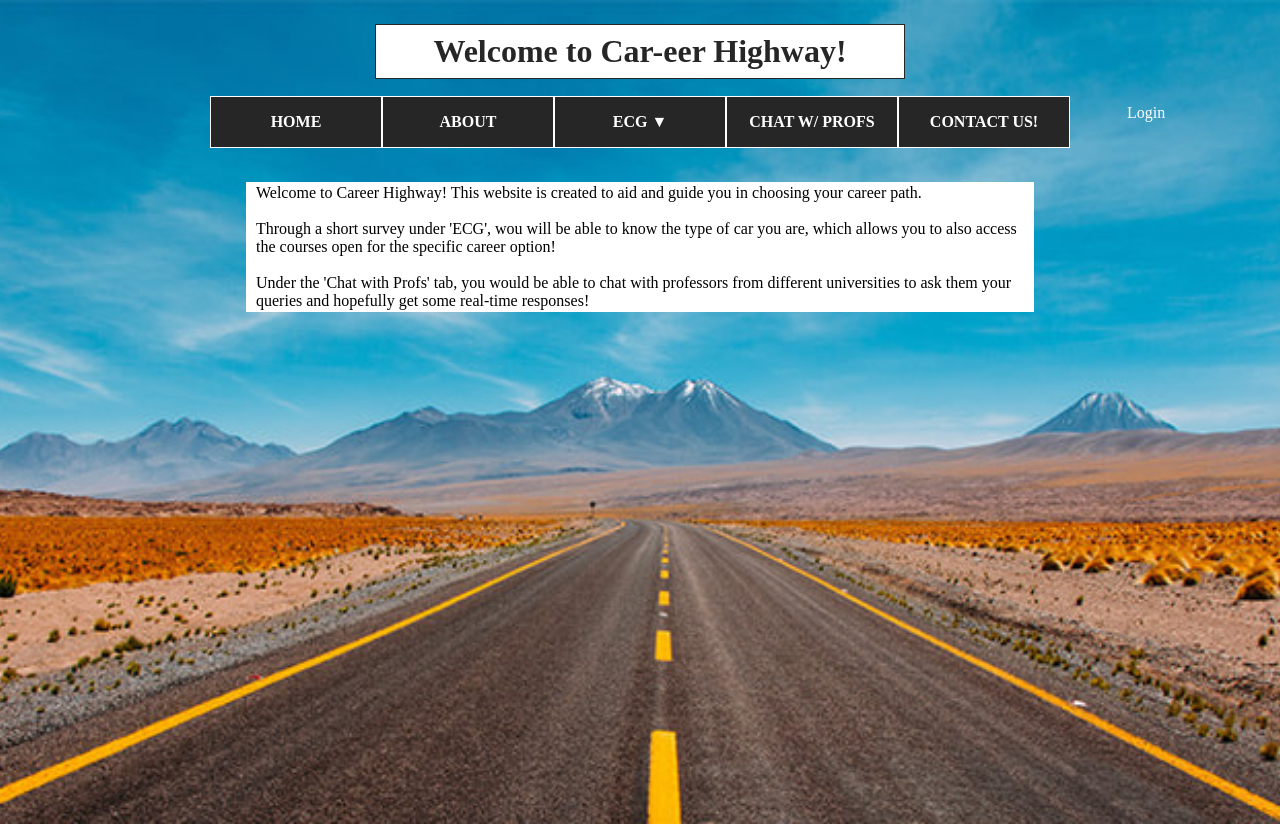
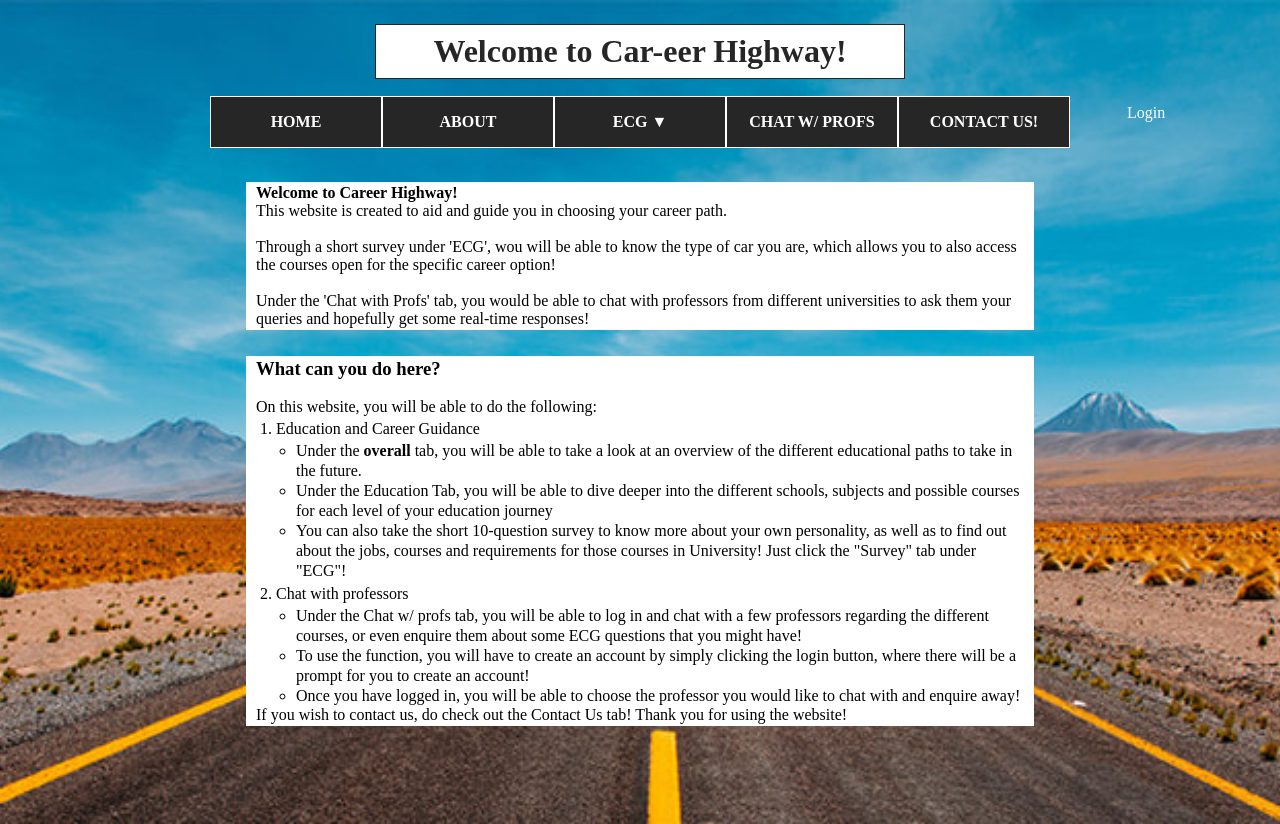
Before and after one commit to orh-0405/Prototype-3, a Flask app: page / in a window 1280 px wide. Run offline with Flask 2, Linux system fonts and the light colour scheme.

Commit message:
added frontend

```diff
--- a/app.py
+++ b/app.py
@@ -106,7 +106,7 @@ def get_jobs(personality):
     data = []
     for row in rows:
         jobs = row[2].split("\n")
-        data.append([row[1], jobs, personality+"_car"])
+        data.append([row[1].replace("_", " "), jobs, personality+"_car"])
     return render_template('4_job_options.html', data=data, New_db_name=New_db_name)
 
 
@@ -131,7 +131,7 @@ def job_info(job_chosen, db_name):
         job_chosen = "Arts_Social_Sciences"
 
     if job_chosen in ['Freelance Designer', 'Marketing Specialist', 'Senior Design ', 'Engineer', 'Chief Engineer', 'Architectural Designer', 'Project Architect']:
-        job_chosen = " "
+        job_chosen = "Design_Environment"
 
     print(job_chosen)
     cursor = db.execute(f"SELECT * FROM {job_chosen}")
@@ -159,10 +159,17 @@ def job_info(job_chosen, db_name):
         descriptions = []
         for row in rows:
             descriptions.append(row[-3])
+        if "_" in job_chosen:
+            idx = job_chosen.index("_")
+            job = job_chosen[:idx] + " and " + job_chosen[idx+1: ]
+            job = job.replace("_", " ")
+        else:
+            job = job_chosen
         return render_template('5_job_desc.html',
                                 descriptions=descriptions,
                                 job_chosen=job_chosen,
-                                db_name=db_name)
+                                db_name=db_name,
+                                job=job)
 
 @app.route('/chat_with_prof_menu/')
 def chat_with_prof_menu():
--- a/static/test_style.css
+++ b/static/test_style.css
@@ -87,3 +87,29 @@
         padding-right: 10px;
         padding-left: 10px;
     }
+
+    .possibilities {
+        margin-block-start: 2%;
+        width: 60%;
+        margin-left: auto;
+        margin-right: auto;
+        background-color: #fff;
+        padding: 2px;
+        padding-right: 10px;
+        padding-left: 10px;
+    }
+
+    .possibilities ol li{
+        width: 80%;
+        margin-left: 20px;
+        background-color: #fff;
+        line-height: 25px;
+    }
+
+    .possibilities ul li{
+        width: 95%;
+        margin-left: 40px;
+        background-color: #fff;
+        word-wrap: normal;
+        line-height: 20px;
+    }
--- a/templates/5_job_desc.html
+++ b/templates/5_job_desc.html
@@ -8,7 +8,7 @@
     <link rel="stylesheet" href="../static/form_style.css">
 </head>
 <body>
-    <h1>{{job_chosen}}</h1>
+    <h1>{{job}}</h1>
     <img src='{{pic}}' width=360px>
     <p>{{descriptions[0]}}</p>
     <form action="{{ url_for('job_info', job_chosen=job_chosen, db_name=db_name) }}" method="POST">
--- a/templates/6_courses_new.html
+++ b/templates/6_courses_new.html
@@ -20,7 +20,7 @@
 }
 
 .collapsible:after {
-  content: '\002B';
+  content: '\002B'; /* Unicode character for "plus" sign (+) */
   color: white;
   font-weight: bold;
   float: right;
@@ -28,7 +28,7 @@
 }
 
 .active:after {
-  content: "\2212";
+  content: "\2212"; /* Unicode character for "minus" sign (-) */
 }
 
 .content {
--- a/templates/home.html
+++ b/templates/home.html
@@ -40,7 +40,7 @@
         </p>
 
     <div class="test">
-        <p>Welcome to Career Highway! This website is created to aid and guide you in choosing your career path.
+        <p><b>Welcome to Career Highway!</b> <br>This website is created to aid and guide you in choosing your career path.
             <br>
             <br>
             Through a short survey under 'ECG', wou will be able to know the type of car you are, which allows you to also access the courses open for the specific career option!
@@ -49,6 +49,28 @@
             Under the 'Chat with Profs' tab, you would be able to chat with professors from different universities to ask them your queries and hopefully get some real-time responses!
         </p>
     </div>
+    <div class="possibilities">
+        <h3>What can you do here?</h3>
+        <br>
+        <p>On this website, you will be able to do the following:</p>
+        <ol>
+            <li>Education and Career Guidance</li>
+            <ul>
+                <li>Under the <b>overall</b> tab, you will be able to take a look at an overview of the different educational paths to take in the future.</li>
+                <li>Under the Education Tab, you will be able to dive deeper into the different schools, subjects and possible courses for each level of your education journey</li>
+                <li>You can also take the short 10-question survey to know more about your own personality, as well as to find out about the jobs, courses and requirements for those courses in University! Just click the "Survey" tab under "ECG"!</li>
+            </ul>
+            <li>Chat with professors</li>
+            <ul>
+                <li>Under the Chat w/ profs tab, you will be able to log in and chat with a few professors regarding the different courses, or even enquire them about some ECG questions that you might have!</li>
+                <li>To use the function, you will have to create an account by simply clicking the login button, where there will be a prompt for you to create an account!</li>
+                <li>Once you have logged in, you will be able to choose the professor you would like to chat with and enquire away!</li>
+            </ul>
 
+            <p> If you wish to contact us, do check out the Contact Us tab! Thank you for using the website!</p>
+        </ol>
+    </div>
+    <br>
+        <br>
 </body>
 </html>
```
